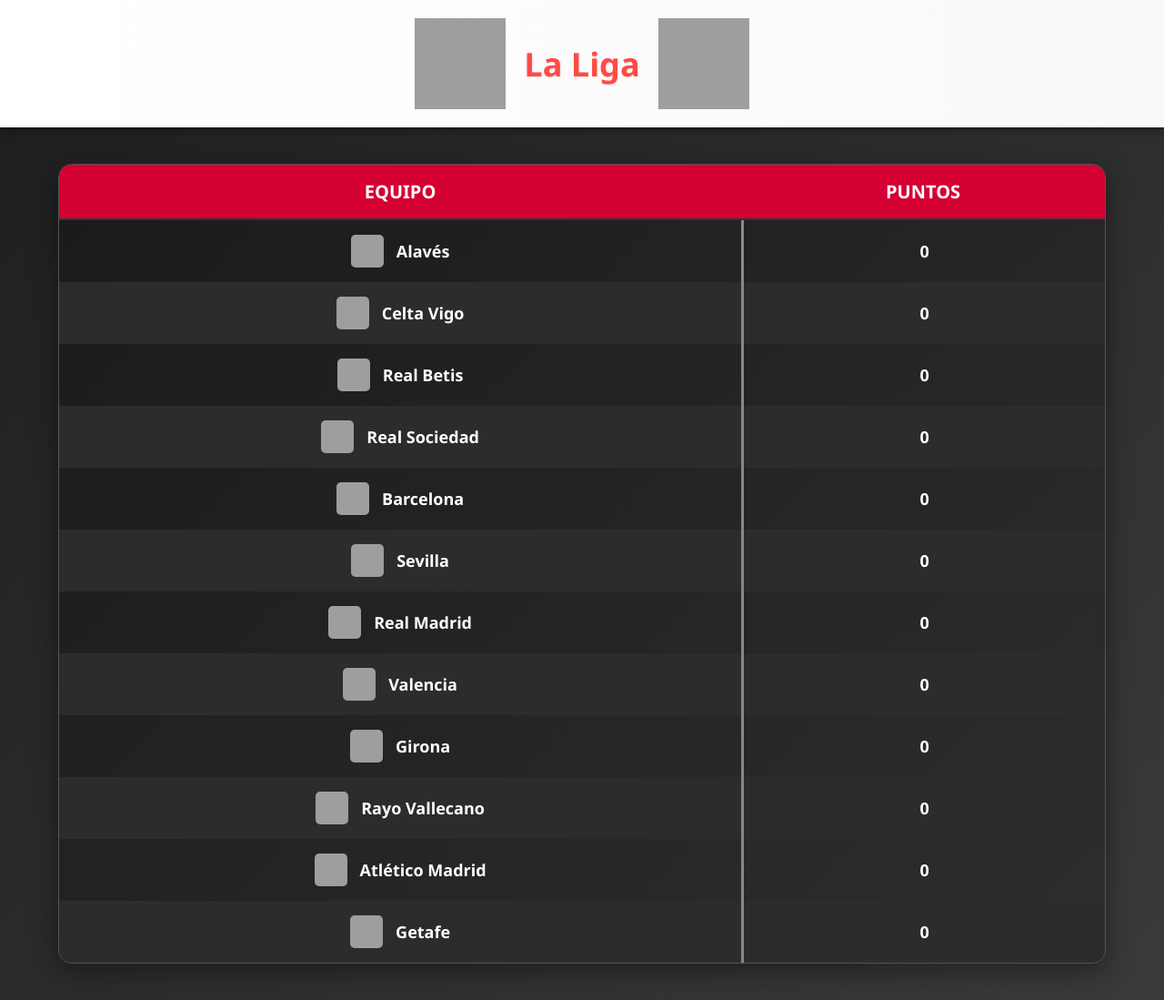
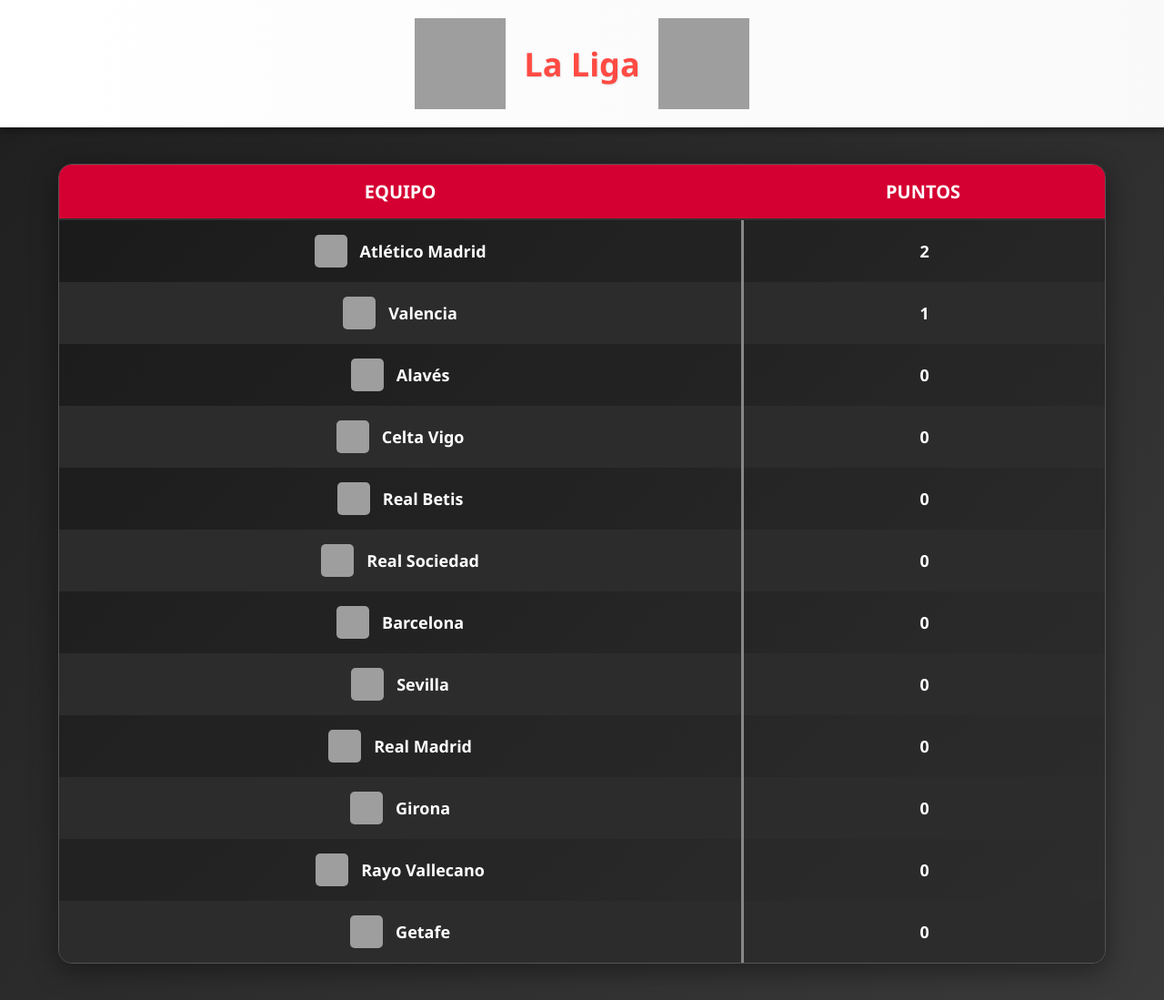
Before and after one commit to martindagoat213/La-Liga-Table, a plain HTML site: page index.html in a window 1280 px wide. Shown: the whole page at 91% size. Drawn offline with Linux system fonts and the light colour scheme; grey boxes are pictures that could not be loaded.

Commit message:
Update index.html

```diff
--- a/index.html
+++ b/index.html
@@ -152,10 +152,10 @@
     <tr><td><img src="https://crests.football-data.org/81.png" class="logo">Barcelona</td><td>0</td></tr>
     <tr><td><img src="https://crests.football-data.org/559.png" class="logo">Sevilla</td><td>0</td></tr>
     <tr><td><img src="https://crests.football-data.org/86.png" class="logo">Real Madrid</td><td>0</td></tr>
-    <tr><td><img src="https://crests.football-data.org/95.png" class="logo">Valencia</td><td>0</td></tr>
+    <tr><td><img src="https://crests.football-data.org/95.png" class="logo">Valencia</td><td>1</td></tr>
     <tr><td><img src="https://ssl.gstatic.com/onebox/media/sports/logos/sHiSmLm_rA0BOC5MfrNt8A_64x64.png" class="logo">Girona</td><td>0</td></tr>
     <tr><td><img src="https://ssl.gstatic.com/onebox/media/sports/logos/i5LifmxEVIl0sbvIysiyhw_64x64.png" class="logo">Rayo Vallecano</td><td>0</td></tr>
-    <tr><td><img src="https://crests.football-data.org/78.png" class="logo">Atlético Madrid</td><td>0</td></tr>
+    <tr><td><img src="https://crests.football-data.org/78.png" class="logo">Atlético Madrid</td><td>2</td></tr>
     <tr><td><img src="https://ssl.gstatic.com/onebox/media/sports/logos/1UDHZMdKZD15W5gus7dJyg_64x64.png" class="logo">Getafe</td><td>0</td></tr>
   </tbody>
 </table>
```
